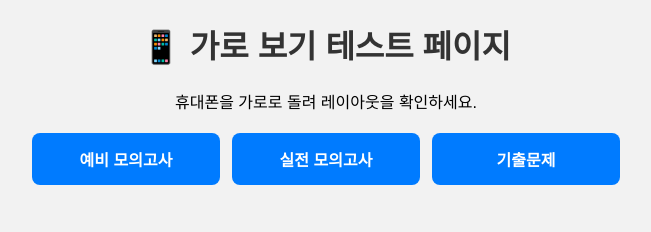
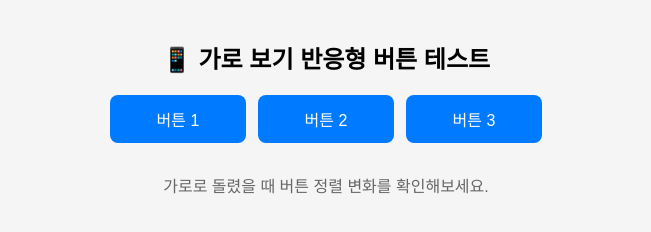
Before and after one commit to 2024mo-test/garotest, a plain HTML site: page index.html in a window 1280 px wide. Shown: the whole page, without its empty margins (314-965 px from the left). Drawn offline with Linux system fonts and the light colour scheme.

Commit message:
Add files via upload

```diff
--- a/index.html
+++ b/index.html
@@ -4,17 +4,13 @@
 <head>
     <meta charset="UTF-8">
     <meta name="viewport" content="width=device-width, initial-scale=1.0">
-    <title>가로 보기 테스트</title>
+    <title>가로 보기 반응형 테스트</title>
     <style>
         body {
-            font-family: Arial, sans-serif;
-            margin: 20px;
-            background-color: #f2f2f2;
+            font-family: sans-serif;
+            margin: 40px;
+            background-color: #f5f5f5;
             text-align: center;
-        }
-
-        h1 {
-            color: #333;
         }
 
         .button-group {
@@ -22,20 +18,23 @@
             justify-content: center;
             gap: 12px;
             flex-wrap: wrap;
-            margin-top: 20px;
         }
 
         .button-group a {
-            padding: 14px 24px;
+            text-decoration: none;
+            padding: 12px 18px;
             background-color: #007BFF;
             color: white;
-            text-decoration: none;
             border-radius: 8px;
-            font-weight: bold;
-            min-width: 140px;
+            min-width: 100px;
+            transition: background-color 0.3s;
         }
 
-        @media (max-width: 768px) {
+        .button-group a:hover {
+            background-color: #0056b3;
+        }
+
+        @media (max-width: 600px) {
             .button-group {
                 flex-direction: column;
                 align-items: center;
@@ -43,17 +42,18 @@
 
             .button-group a {
                 width: 80%;
+                margin-bottom: 10px;
             }
         }
     </style>
 </head>
 <body>
-    <h1>📱 가로 보기 테스트 페이지</h1>
-    <p>휴대폰을 가로로 돌려 레이아웃을 확인하세요.</p>
+    <h2>📱 가로 보기 반응형 버튼 테스트</h2>
     <div class="button-group">
-        <a href="#">예비 모의고사</a>
-        <a href="#">실전 모의고사</a>
-        <a href="#">기출문제</a>
+        <a href="#">버튼 1</a>
+        <a href="#">버튼 2</a>
+        <a href="#">버튼 3</a>
     </div>
+    <p style="margin-top: 30px; color: #666;">가로로 돌렸을 때 버튼 정렬 변화를 확인해보세요.</p>
 </body>
 </html>
```
